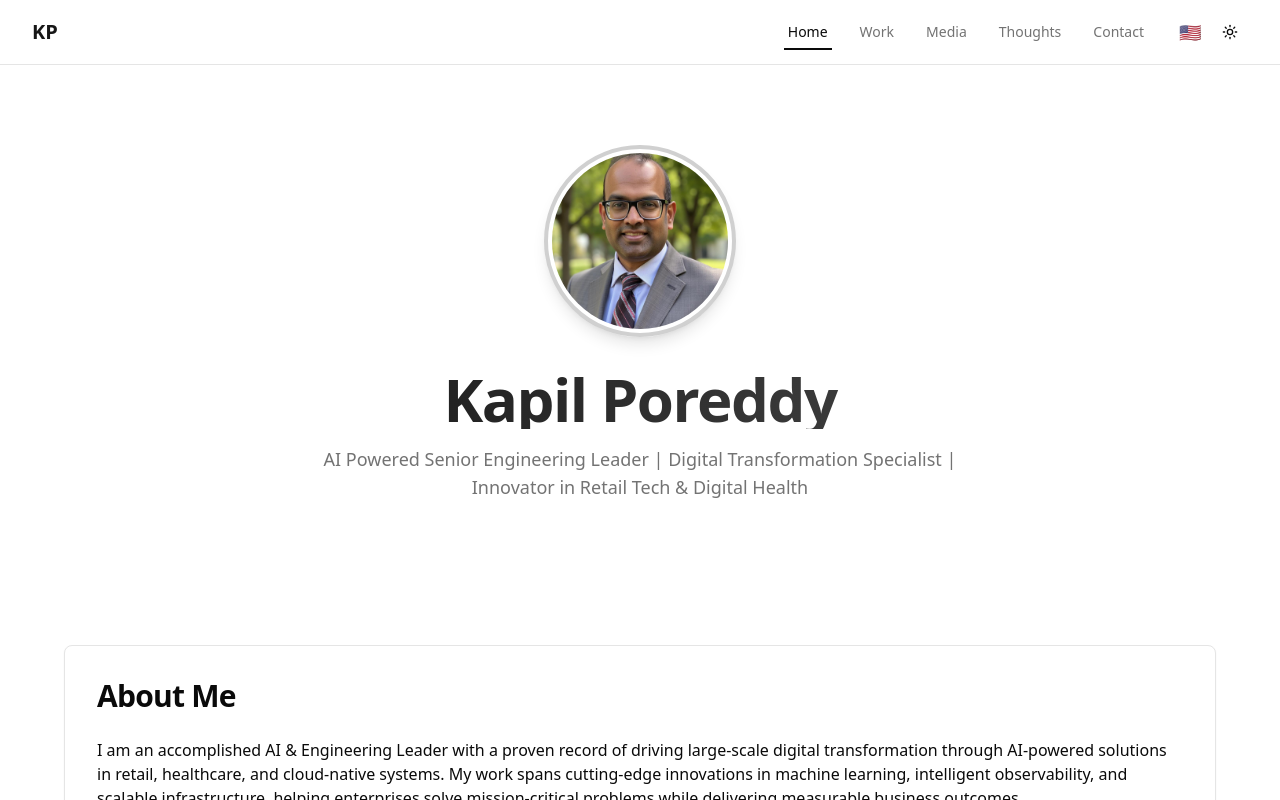
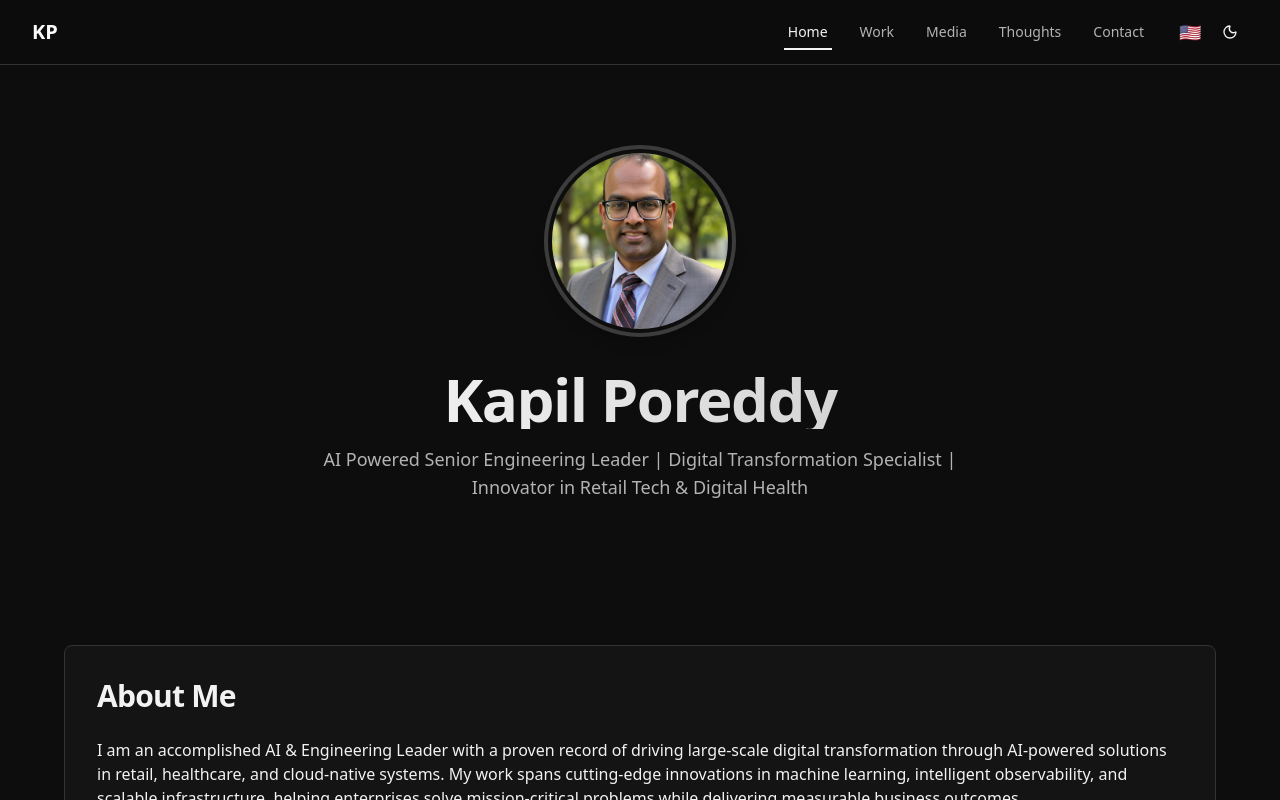
Before and after one commit to learningdebunked/kapilportfolio, a Next.js app: page / in a window 1280 px wide. Shown: the top 800 px of the page. Built offline with nearby package versions, Linux system fonts and the light colour scheme.

Commit message:
updating the metadata

```diff
--- a/src/app/(home)/page.tsx
+++ b/src/app/(home)/page.tsx
@@ -5,7 +5,7 @@ import { AdvisoryRoles } from '@/components/achievements';
 
 export const metadata: Metadata = {
   title: 'Kapil Poreddy | AI Powered Senior Engineering Leader',
-  description: 'Professional portfolio of Kapil Poreddy, showcasing expertise in AI, Machine Learning, and Digital Transformation',
+  description: 'Making customer shopping checkout experience healthy and delightful',
 };
 
 export default function Home() {
--- a/src/app/globals.css
+++ b/src/app/globals.css
@@ -4,48 +4,78 @@
 
 @layer base {
   :root {
+    /* Base colors */
     --background: 0 0% 100%;
-    --foreground: 0 0% 3.9%;
+    --foreground: 0 0% 5%;
+
+    /* Card colors */
     --card: 0 0% 100%;
-    --card-foreground: 0 0% 3.9%;
-    --popover: 0 0% 100%;
-    --popover-foreground: 0 0% 3.9%;
-    --primary: 0 0% 9%;
+    --card-foreground: 0 0% 5%;
+
+    /* Popover */
+    --popover: 0 0% 98%;
+    --popover-foreground: 0 0% 5%;
+
+    /* Primary colors - Black for text/buttons */
+    --primary: 0 0% 5%;
     --primary-foreground: 0 0% 98%;
-    --secondary: 0 0% 96.1%;
-    --secondary-foreground: 0 0% 9%;
-    --muted: 0 0% 96.1%;
-    --muted-foreground: 0 0% 45.1%;
-    --accent: 0 0% 96.1%;
-    --accent-foreground: 0 0% 9%;
-    --destructive: 0 84.2% 60.2%;
+
+    /* Secondary colors - Light gray */
+    --secondary: 0 0% 96%;
+    --secondary-foreground: 0 0% 5%;
+
+    /* Muted colors - Medium gray */
+    --muted: 0 0% 90%;
+    --muted-foreground: 0 0% 40%;
+
+    /* Accent color - Teal */
+    --accent: 173 80% 40%;
+    --accent-foreground: 0 0% 100%;
+
+    /* Destructive colors */
+    --destructive: 0 84% 60%;
     --destructive-foreground: 0 0% 98%;
-    --border: 0 0% 89.8%;
-    --input: 0 0% 89.8%;
-    --ring: 0 0% 3.9%;
+
+    /* Borders */
+    --border: 0 0% 90%;
+    --input: 0 0% 85%;
+
+    /* Focus ring */
+    --ring: 173 80% 40%;
+
+    /* Border radius */
     --radius: 0.5rem;
   }
 
   .dark {
-    --background: 0 0% 3.9%;
-    --foreground: 0 0% 98%;
-    --card: 0 0% 3.9%;
+    --background: 0 0% 5%;
+    --foreground: 0 0% 95%;
+
+    --card: 0 0% 8%;
     --card-foreground: 0 0% 98%;
-    --popover: 0 0% 3.9%;
+
+    --popover: 0 0% 10%;
     --popover-foreground: 0 0% 98%;
+
     --primary: 0 0% 98%;
-    --primary-foreground: 0 0% 9%;
-    --secondary: 0 0% 14.9%;
+    --primary-foreground: 0 0% 5%;
+
+    --secondary: 0 0% 15%;
     --secondary-foreground: 0 0% 98%;
-    --muted: 0 0% 14.9%;
-    --muted-foreground: 0 0% 63.9%;
-    --accent: 0 0% 14.9%;
-    --accent-foreground: 0 0% 98%;
-    --destructive: 0 62.8% 30.6%;
+
+    --muted: 0 0% 20%;
+    --muted-foreground: 0 0% 70%;
+
+    --accent: 173 80% 40%;
+    --accent-foreground: 0 0% 100%;
+
+    --destructive: 0 62% 30%;
     --destructive-foreground: 0 0% 98%;
-    --border: 0 0% 14.9%;
-    --input: 0 0% 14.9%;
-    --ring: 0 0% 83.1%;
+
+    --border: 0 0% 20%;
+    --input: 0 0% 15%;
+
+    --ring: 173 80% 40%;
   }
 }
 
--- a/src/app/layout.tsx
+++ b/src/app/layout.tsx
@@ -20,11 +20,34 @@ const robotoMono = Roboto_Mono({
 
 export const metadata: Metadata = {
   title: 'Kapil Poreddy | AI Powered Senior Engineering Leader',
-  description: 'Professional portfolio of Kapil Poreddy, showcasing expertise in AI, Machine Learning, and Digital Transformation',
+  description: 'Making customer shopping checkout experience healthy and delightful',
   keywords: ['AI Engineer', 'Machine Learning', 'Digital Transformation', 'Portfolio', 'Kapil Poreddy'],
   icons: {
     icon: '/favicon.png',
   },
+  openGraph: {
+    title: 'Kapil Poreddy | AI Powered Senior Engineering Leader',
+    description: 'Making customer shopping checkout experience healthy and delightful',
+    url: 'https://kapilporeddy.com',
+    siteName: 'Kapil Poreddy',
+    images: [
+      {
+        url: '/images/headshot.jpg',
+        width: 800,
+        height: 600,
+        alt: 'Kapil Poreddy',
+      },
+    ],
+    locale: 'en_US',
+    type: 'website',
+  },
+  twitter: {
+    card: 'summary_large_image',
+    title: 'Kapil Poreddy | AI Powered Senior Engineering Leader',
+    description: 'Making customer shopping checkout experience healthy and delightful',
+    images: ['/images/headshot.jpg'],
+  },
+  metadataBase: new URL('https://kapilporeddy.com'),
 };
 
 export default function RootLayout({
@@ -43,8 +66,8 @@ export default function RootLayout({
       >
         <ThemeProvider
           attribute="class"
-          defaultTheme="system"
-          enableSystem
+          defaultTheme="dark"
+          enableSystem={false}
           disableTransitionOnChange
         >
           <div className="relative flex min-h-screen flex-col">
```
